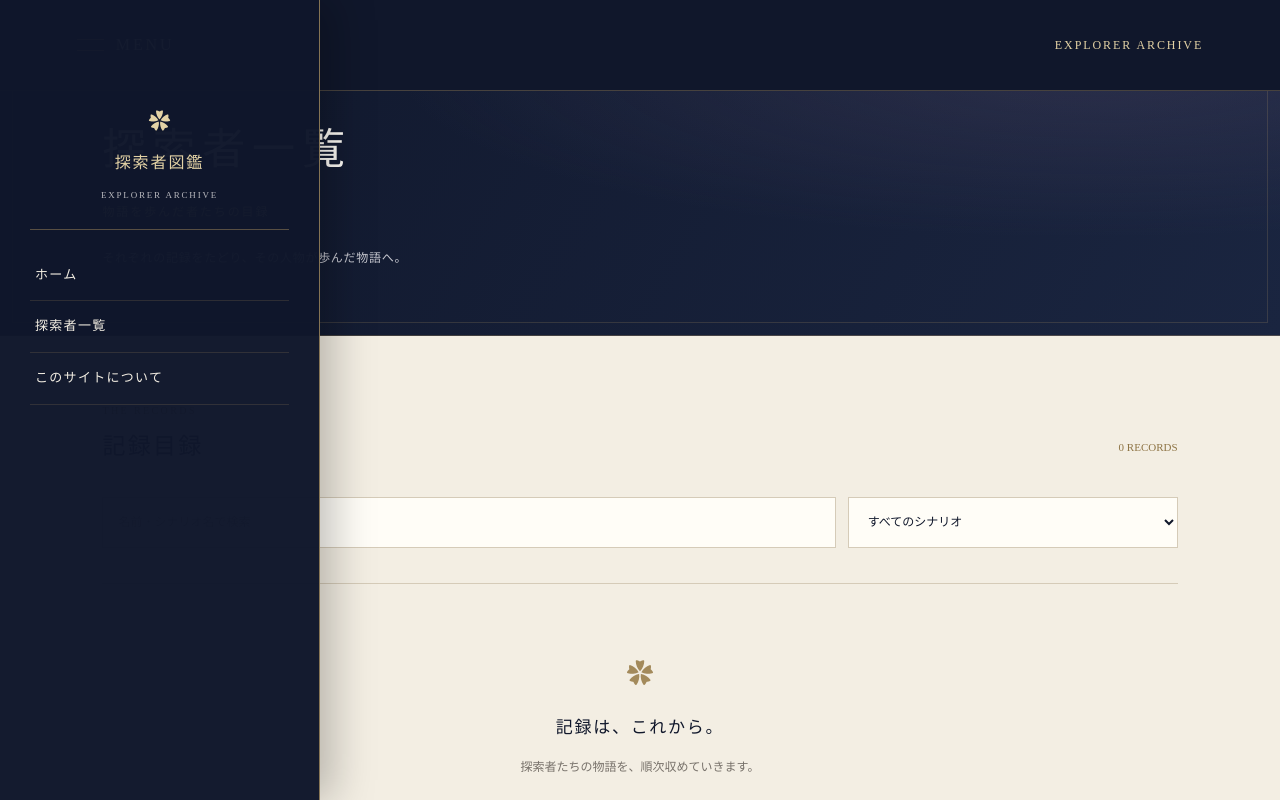
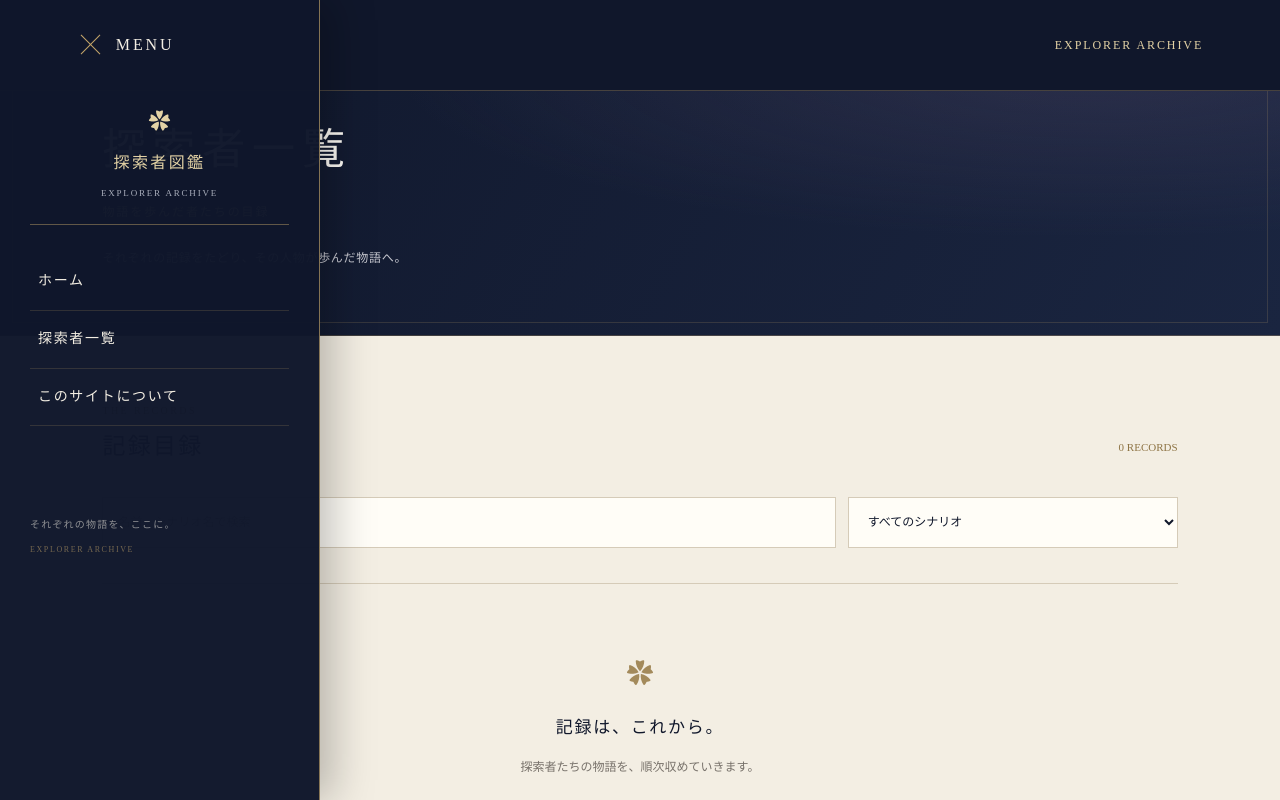
Before and after one commit to yukamenseki-916/-, a plain HTML site: page explorers.html in a window 1280 px wide. Both pictures are taken after a click on the button "MENU". Shown: the top 800 px of the page. Drawn offline with Linux system fonts and the light colour scheme.

Commit message:
Refactor menu styles and update HTML structure

```diff
--- a/explorers.html
+++ b/explorers.html
@@ -43,6 +43,7 @@
 
 
 /* ヘッダー */
+
 .site-header {
   position: absolute;
   z-index: 103;
@@ -59,6 +60,8 @@
 
 
 .menu-button {
+  position: relative;
+  z-index: 102;
   display: flex;
   align-items: center;
   gap: 12px;
@@ -67,22 +70,49 @@
   background: transparent;
   color: var(--paper);
   cursor: pointer;
-      letter-spacing: .18em;
+  letter-spacing: 0.18em;
 }
 
 .menu-icon {
-      display: flex;
-      flex-direction: column;
-      justify-content: space-between;
+  position: relative;
+  display: block;
   width: 27px;
-      height: 12px;
+  height: 20px;
 }
 
 .menu-icon span {
+  position: absolute;
+  left: 0;
   display: block;
   width: 27px;
   height: 1px;
   background: var(--gold);
+  transition: transform 0.3s ease, top 0.3s ease, width 0.3s ease;
+}
+
+.menu-icon span:first-child {
+  top: 5px;
+}
+
+.menu-icon span:last-child {
+  top: 13px;
+  width: 18px;
+}
+
+.menu-button:hover .menu-icon span:last-child {
+  width: 27px;
+}
+
+/* メニューを開くと二本線が「×」になる */
+.menu-button[aria-expanded="true"] .menu-icon span:first-child {
+  top: 9px;
+  transform: rotate(45deg);
+}
+
+.menu-button[aria-expanded="true"] .menu-icon span:last-child {
+  top: 9px;
+  width: 27px;
+  transform: rotate(-45deg);
 }
 
     .brand {
@@ -90,7 +120,6 @@
       font-size: 12px;
       letter-spacing: .16em;
     }
-
 
 .menu-panel {
   position: fixed;
@@ -134,32 +163,51 @@
 }
 
 
+
 .menu-heading {
-      padding-bottom: 20px;
-      margin-bottom: 20px;
-      border-bottom: 1px solid rgba(197,166,106,.4);
+  margin-bottom: 28px;
+  padding-bottom: 22px;
+  border-bottom: 1px solid rgba(197, 166, 106, 0.45);
   text-align: center;
+}
+
+.menu-flower {
+  margin-bottom: 10px;
+  color: var(--gold-light);
+  font-size: 22px;
+  line-height: 1.5;
 }
 
 .menu-heading p {
   margin: 0;
   color: var(--gold-light);
-      letter-spacing: .12em;
+  font-size: 16px;
+  letter-spacing: 0.15em;
 }
 
 .menu-heading span {
-      color: var(--muted);
+  display: block;
+  margin-top: 7px;
+  color: #a8adbb;
   font-size: 9px;
-      letter-spacing: .2em;
+  letter-spacing: 0.2em;
 }
 
 .menu-panel a {
   display: block;
-      padding: 13px 5px;
-      border-bottom: 1px solid rgba(197,166,106,.16);
-      font-size: 13px;
-      letter-spacing: .1em;
+  padding: 15px 8px;
+  border-bottom: 1px solid rgba(197, 166, 106, 0.18);
+  color: var(--paper);
+  font-size: 14px;
+  letter-spacing: 0.12em;
+  transition: color 0.25s ease, padding-left 0.25s ease;
 }
+
+.menu-panel a:hover {
+  padding-left: 16px;
+  color: var(--gold-light);
+}
+
 
     .menu-button,
     .menu-panel { isolation: isolate; }
@@ -429,6 +477,26 @@
       .explorer-grid { grid-template-columns: 1fr; }
       .portrait { aspect-ratio: 5 / 4; }
     }
+
+
+.menu-footer {
+  margin-top: 70px;
+  padding-top: 18px;
+  color: rgba(243, 238, 227, 0.55);
+  font-size: 10px;
+  letter-spacing: 0.12em;
+  line-height: 2.2;
+}
+
+.menu-footer span {
+  display: block;
+  margin-top: 5px;
+  color: rgba(197, 166, 106, 0.55);
+  font-size: 8px;
+  letter-spacing: 0.2em;
+}
+
+
   </style>
 </head>
 
@@ -444,8 +512,8 @@
 
     <a class="brand" href="index.html">EXPLORER ARCHIVE</a>
 
+
 <nav class="menu-panel" id="menuPanel" aria-label="メインメニュー" inert>
-
   <div class="menu-heading">
     <div class="menu-flower" aria-hidden="true">✿</div>
     <p>探索者図鑑</p>
@@ -455,7 +523,13 @@
   <a href="index.html">ホーム</a>
   <a href="explorers.html">探索者一覧</a>
   <a href="about.html">このサイトについて</a>
+
+  <div class="menu-footer">
+    それぞれの物語を、ここに。
+    <span>EXPLORER ARCHIVE</span>
+  </div>
 </nav>
+
   </header>
 
   <main>
```
Lines whose indentation alone changed are shown as unchanged.
